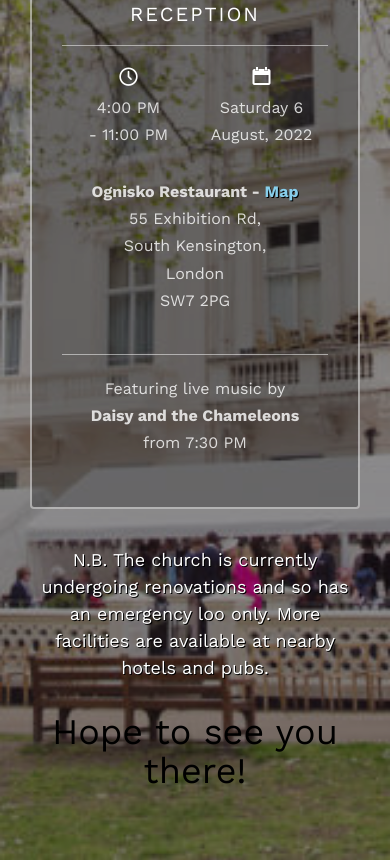
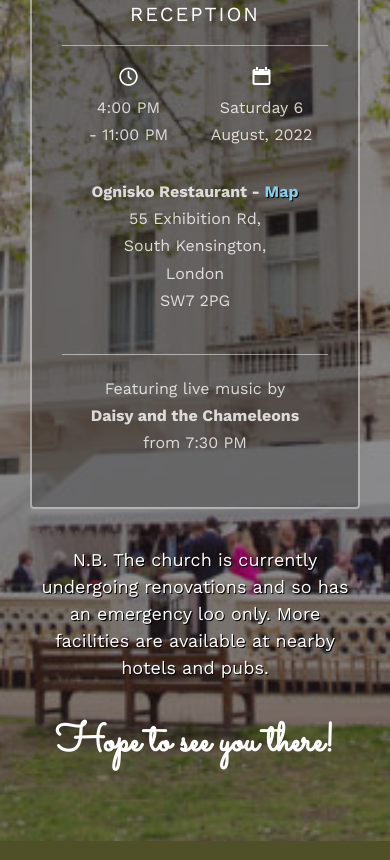
Before and after one commit to setrightstirling/setrightstirling.github.io, a plain HTML site: page index.html in a window 390 px wide. Shown: the part 1338-2198 px from the top of the page. Drawn offline with nearby package versions, Linux system fonts and the light colour scheme; files whose address does not match are found by name.

Commit message:
Update style.css

```diff
--- a/css/style.css
+++ b/css/style.css
@@ -1212,6 +1212,20 @@ form label {
   color: skyblue;
   font-weight: bold;
   text-shadow: 1px 1px #000;
+}
+
+.fancy-heading h1 {
+  font-size: 60px;
+  font-weight: bold;
+  line-height: 1.5;
+  font-family: "Sacramento", Arial, serif;
+  color: white;
+}
+
+@media screen and (max-width: 768px) {
+  .fancy-heading h1 {
+    font-size: 40px;
+  }
 }
 
 .fh5co-heading p {
```
